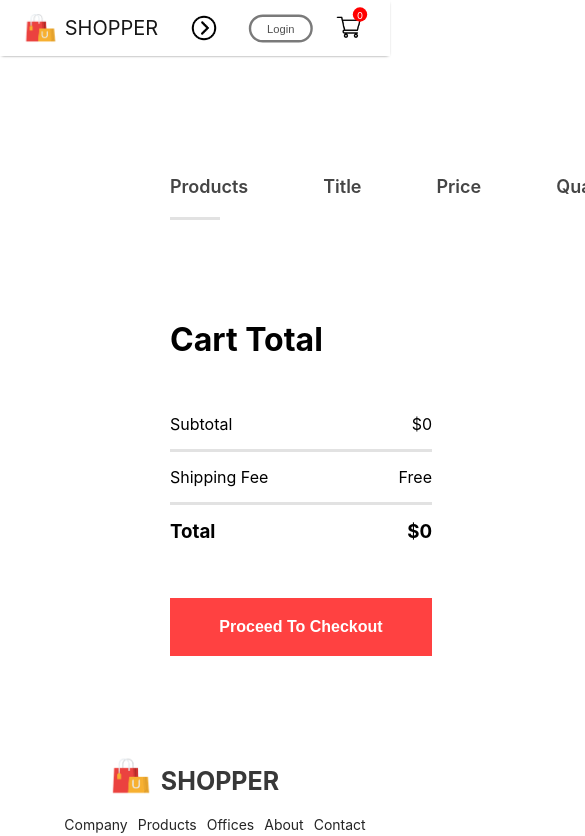
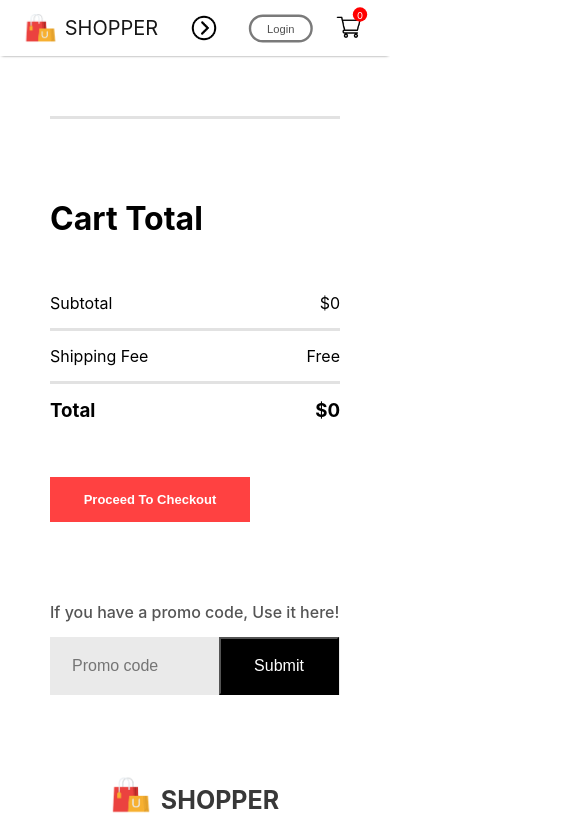
Before and after one commit to NaveKattan/E-Commarce, a React (Create React App) app in the folder client/: page /cart in a window 390 px wide. Shown: the top 836 px of the page, 585 px wide, since content can reach past the window. Built offline with nearby package versions, Linux system fonts and the light colour scheme.

Commit message:
fully responsive

```diff
--- a/client/src/Components/CartItems/CartItems.css
+++ b/client/src/Components/CartItems/CartItems.css
@@ -107,3 +107,61 @@
     color: white;
     cursor: pointer;
 }
+
+@media (max-width: 1280px) {
+    .cartitems {
+        margin: 60px 50px;
+    }
+    .cartitems-format-main {
+        grid-template-columns: 0.5fr 3fr 0.5fr 0.5fr 0.5fr 0.5fr;
+        gap: 20px;
+        padding: 15px 0px;
+        font-size: 15px;
+    }
+    .carticon-product-icon {
+        height: 50px;
+    }
+    .cartitems-remove-icon {
+        margin: auto;
+    }
+    .cartitems-quantity {
+        width: 40px;
+        height: 30px;
+    }
+    .cartitems-down {
+        margin: 80px 0px;
+        flex-direction: column;
+        gap: 80px;
+    }
+    .cartitems-total {
+        margin: 0;
+    }
+    .cartitems-total button {
+        max-width: 200px;
+        height: 45px;
+        font-size: 13px;
+    }
+    .cartitems-promobox {
+        width: auto;
+        max-width: 500px;
+    }
+    .cartitems-promobox input {
+        width: 100%;
+    }
+    .cartitems-promobox button {
+        width: 120px;
+        margin-left: -125px;
+    }
+}
+
+@media (max-width: 500px) {
+    .cartitems-format-main {
+        display: none;
+        grid-template-columns: 0.5fr 3fr 0.5fr;
+        gap: 10px;
+    }
+    .cartitems-format {
+        display: grid;
+    }
+
+}
```
